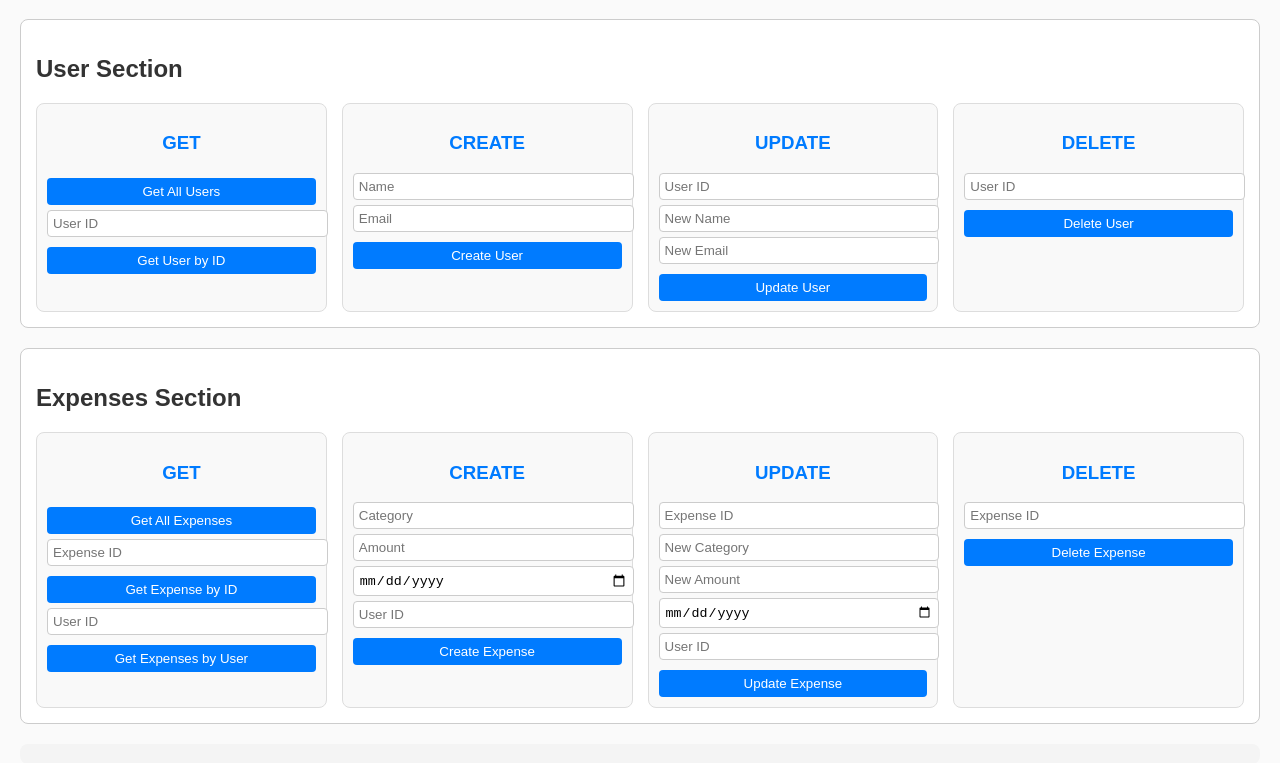
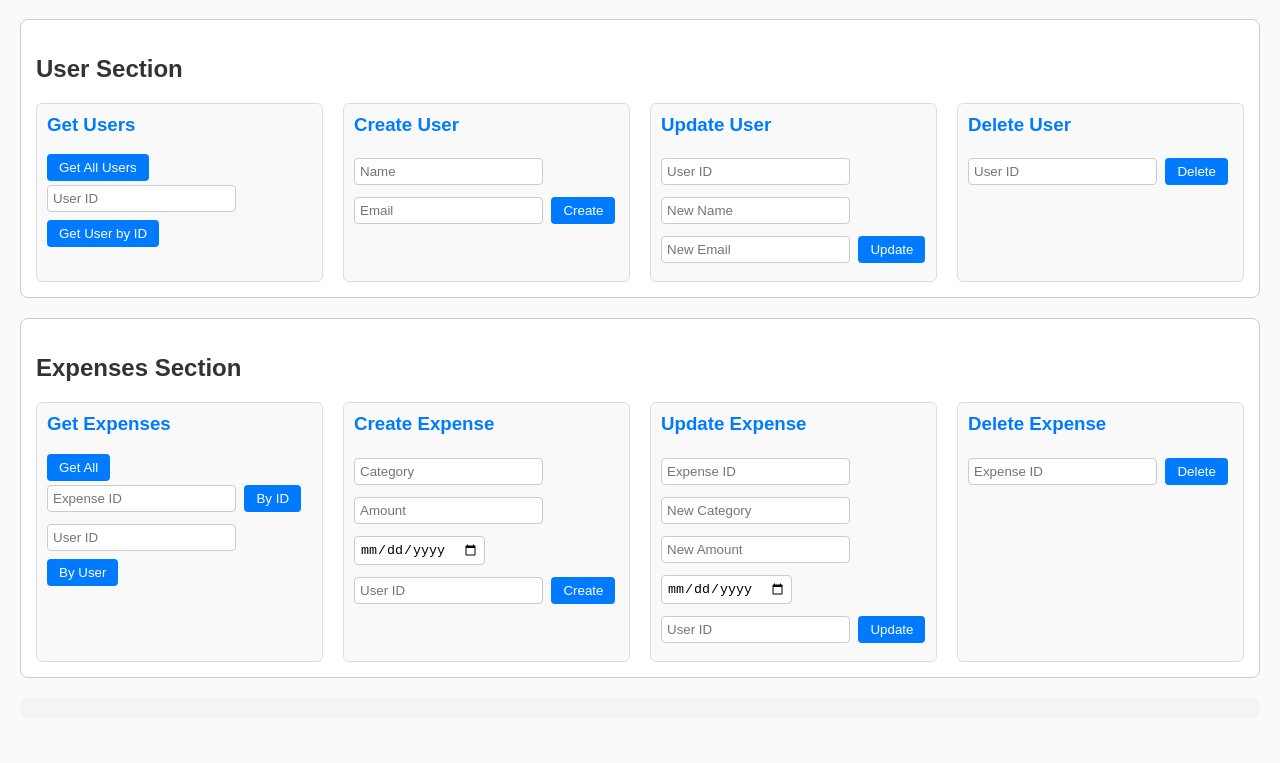
Before and after one commit to stefane-aguiar/expense-tracking-frontend, a plain HTML site: page index.html in a window 1280 px wide. Shown: the part 61-824 px from the top of the page. After the commit the page ends 800 px from the top, so only its background shows below. Drawn offline with Linux system fonts and the light colour scheme.

Commit message:
Fix update and delete issues and improve style

```diff
--- a/index.html
+++ b/index.html
@@ -8,91 +8,98 @@
 <body>
   <h1>Expense Tracker</h1>
 
-  <!-- ============ USERS SECTION ============ -->
+  <!-- ================= USERS ================= -->
   <section>
     <h2>User Section</h2>
-    <div class="section-grid">
 
-      <!-- GET -->
+    <div class="subsections">
+      <!-- GET USERS -->
       <div class="subsection">
-        <h3>GET</h3>
+        <h3>Get Users</h3>
         <button onclick="getAllUsers()">Get All Users</button>
-        <input id="userId" placeholder="User ID" />
-        <button onclick="getUserById()">Get User by ID</button>
+        <div>
+          <input id="userId" placeholder="User ID" />
+          <button onclick="getUserById()">Get User by ID</button>
+        </div>
       </div>
 
-      <!-- CREATE -->
+      <!-- CREATE USER -->
       <div class="subsection">
-        <h3>CREATE</h3>
+        <h3>Create User</h3>
         <input id="userName" placeholder="Name" />
         <input id="userEmail" placeholder="Email" />
-        <button onclick="createUser()">Create User</button>
+        <button onclick="createUser()">Create</button>
       </div>
 
-      <!-- UPDATE -->
+      <!-- UPDATE USER -->
       <div class="subsection">
-        <h3>UPDATE</h3>
+        <h3>Update User</h3>
         <input id="updateUserId" placeholder="User ID" />
         <input id="updateUserName" placeholder="New Name" />
         <input id="updateUserEmail" placeholder="New Email" />
-        <button onclick="updateUser()">Update User</button>
+        <button onclick="updateUser()">Update</button>
       </div>
 
-      <!-- DELETE -->
+      <!-- DELETE USER -->
       <div class="subsection">
-        <h3>DELETE</h3>
+        <h3>Delete User</h3>
         <input id="deleteUserId" placeholder="User ID" />
-        <button onclick="deleteUser()">Delete User</button>
+        <button onclick="deleteUser()">Delete</button>
       </div>
     </div>
   </section>
 
-  <!-- ============ EXPENSES SECTION ============ -->
+  <!-- ================= EXPENSES ================= -->
   <section>
     <h2>Expenses Section</h2>
-    <div class="section-grid">
 
-      <!-- GET -->
+    <div class="subsections">
+      <!-- GET EXPENSES -->
       <div class="subsection">
-        <h3>GET</h3>
-        <button onclick="getAllExpenses()">Get All Expenses</button>
-        <input id="expenseId" placeholder="Expense ID" />
-        <button onclick="getExpenseById()">Get Expense by ID</button>
-        <input id="userExpensesId" placeholder="User ID" />
-        <button onclick="getExpensesByUser()">Get Expenses by User</button>
+        <h3>Get Expenses</h3>
+        <button onclick="getAllExpenses()">Get All</button>
+        <div>
+          <input id="expenseId" placeholder="Expense ID" />
+          <button onclick="getExpenseById()">By ID</button>
+        </div>
+        <div>
+          <input id="userExpensesId" placeholder="User ID" />
+          <button onclick="getExpensesByUser()">By User</button>
+        </div>
       </div>
 
-      <!-- CREATE -->
+      <!-- CREATE EXPENSE -->
       <div class="subsection">
-        <h3>CREATE</h3>
+        <h3>Create Expense</h3>
         <input id="category" placeholder="Category" />
         <input id="amount" type="number" placeholder="Amount" />
         <input id="date" type="date" />
         <input id="expenseUserId" placeholder="User ID" />
-        <button onclick="createExpense()">Create Expense</button>
+        <button onclick="createExpense()">Create</button>
       </div>
 
-      <!-- UPDATE -->
+      <!-- UPDATE EXPENSE -->
       <div class="subsection">
-        <h3>UPDATE</h3>
+        <h3>Update Expense</h3>
         <input id="updateExpenseId" placeholder="Expense ID" />
         <input id="updateCategory" placeholder="New Category" />
         <input id="updateAmount" type="number" placeholder="New Amount" />
         <input id="updateDate" type="date" />
-        <input id="updateUserIdExpense" placeholder="User ID" />
-        <button onclick="updateExpense()">Update Expense</button>
+        <input id="updateExpenseUserId" placeholder="User ID" />
+        <button onclick="updateExpense()">Update</button>
       </div>
 
-      <!-- DELETE -->
+      <!-- DELETE EXPENSE -->
       <div class="subsection">
-        <h3>DELETE</h3>
+        <h3>Delete Expense</h3>
         <input id="deleteExpenseId" placeholder="Expense ID" />
-        <button onclick="deleteExpense()">Delete Expense</button>
+        <button onclick="deleteExpense()">Delete</button>
       </div>
     </div>
   </section>
 
   <pre id="output"></pre>
+
   <script src="script.js"></script>
 </body>
 </html>
--- a/script.js
+++ b/script.js
@@ -6,17 +6,21 @@ function showResult(data) {
 }
 
 // ================= USERS =================
+
+// GET all users
 async function getAllUsers() {
   const res = await fetch(`${baseUrl}/users`);
   showResult(await res.json());
 }
 
+// GET user by ID
 async function getUserById() {
   const id = document.getElementById("userId").value;
   const res = await fetch(`${baseUrl}/users/${id}`);
   showResult(await res.json());
 }
 
+// CREATE user
 async function createUser() {
   const name = document.getElementById("userName").value;
   const email = document.getElementById("userEmail").value;
@@ -24,12 +28,13 @@ async function createUser() {
   const res = await fetch(`${baseUrl}/users`, {
     method: "POST",
     headers: { "Content-Type": "application/json" },
-    body: JSON.stringify({ name, email })
+    body: JSON.stringify({ name, email }),
   });
 
   showResult(await res.json());
 }
 
+// UPDATE user
 async function updateUser() {
   const id = document.getElementById("updateUserId").value;
   const name = document.getElementById("updateUserName").value;
@@ -38,71 +43,55 @@ async function updateUser() {
   const res = await fetch(`${baseUrl}/users/${id}`, {
     method: "PUT",
     headers: { "Content-Type": "application/json" },
-    body: JSON.stringify({ name, email })
+    body: JSON.stringify({ name, email }),
   });
 
   showResult(await res.json());
 }
 
+// DELETE user
 async function deleteUser() {
   const id = document.getElementById("deleteUserId").value;
-  const res = await fetch(`${baseUrl}/users/${id}`, { method: "DELETE" });
-  showResult({ message: `User ${id} deleted successfully.` });
+
+  const res = await fetch(`${baseUrl}/users/${id}`, {
+    method: "DELETE",
+  });
+
+  if (res.ok) {
+    showResult({ message: `User with ID ${id} deleted successfully` });
+  } else {
+    showResult({ error: `Failed to delete user with ID ${id}` });
+  }
 }
 
 // ================= EXPENSES =================
+
+// GET all expenses
 async function getAllExpenses() {
   const res = await fetch(`${baseUrl}/expenses`);
   showResult(await res.json());
 }
 
+// GET expense by ID
 async function getExpenseById() {
   const id = document.getElementById("expenseId").value;
   const res = await fetch(`${baseUrl}/expenses/${id}`);
   showResult(await res.json());
 }
 
+// GET expenses by user ID
 async function getExpensesByUser() {
   const userId = document.getElementById("userExpensesId").value;
   const res = await fetch(`${baseUrl}/expenses/user/${userId}`);
   showResult(await res.json());
 }
 
+// CREATE expense
 async function createExpense() {
   const category = document.getElementById("category").value;
   const amount = parseFloat(document.getElementById("amount").value);
   const rawDate = document.getElementById("date").value;
   const userId = document.getElementById("expenseUserId").value;
-
-  // Format date if needed
-  let date = rawDate;
-  if (rawDate.includes("/")) {
-    const parts = rawDate.split("/");
-    date = `${parts[2]}-${parts[1]}-${parts[0]}`;
-  }
-
-  const expenseData = {
-    category,
-    amount,
-    date,
-    user: { id: parseInt(userId) }
-  };
-
-  const res = await fetch(`${baseUrl}/expenses`, {
-    method: "POST",
-    headers: { "Content-Type": "application/json" },
-    body: JSON.stringify(expenseData)
-  });
-
-  showResult(await res.json());
-}
-
-async function updateExpense() {
-  const id = document.getElementById("updateExpenseId").value;
-  const category = document.getElementById("updateCategory").value;
-  const amount = parseFloat(document.getElementById("updateAmount").value);
-  const rawDate = document.getElementById("updateDate").value;
-  const userId = document.getElementById("updateUserIdExpense").value;
 
   let date = rawDate;
   if (rawDate.includes("/")) {
@@ -114,20 +103,59 @@ async function updateExpense() {
     category,
     amount,
     date,
-    user: { id: parseInt(userId) }
+    user: { id: parseInt(userId) },
+  };
+
+  const res = await fetch(`${baseUrl}/expenses`, {
+    method: "POST",
+    headers: { "Content-Type": "application/json" },
+    body: JSON.stringify(expenseData),
+  });
+
+  showResult(await res.json());
+}
+
+// UPDATE expense
+async function updateExpense() {
+  const id = document.getElementById("updateExpenseId").value;
+  const category = document.getElementById("updateCategory").value;
+  const amount = parseFloat(document.getElementById("updateAmount").value);
+  const rawDate = document.getElementById("updateDate").value;
+  const userId = document.getElementById("updateExpenseUserId").value;
+
+  let date = rawDate;
+  if (rawDate.includes("/")) {
+    const parts = rawDate.split("/");
+    date = `${parts[2]}-${parts[1]}-${parts[0]}`;
+  }
+
+  const expenseData = {
+    category,
+    amount,
+    date,
+    user: { id: parseInt(userId) },
   };
 
   const res = await fetch(`${baseUrl}/expenses/${id}`, {
     method: "PUT",
     headers: { "Content-Type": "application/json" },
-    body: JSON.stringify(expenseData)
+    body: JSON.stringify(expenseData),
   });
 
   showResult(await res.json());
 }
 
+// DELETE expense
 async function deleteExpense() {
   const id = document.getElementById("deleteExpenseId").value;
-  const res = await fetch(`${baseUrl}/expenses/${id}`, { method: "DELETE" });
-  showResult({ message: `Expense ${id} deleted successfully.` });
+
+  const res = await fetch(`${baseUrl}/expenses/${id}`, {
+    method: "DELETE",
+  });
+
+  if (res.ok) {
+    showResult({ message: `Expense with ID ${id} deleted successfully` });
+  } else {
+    showResult({ error: `Failed to delete expense with ID ${id}` });
+  }
 }
--- a/style.css
+++ b/style.css
@@ -17,42 +17,40 @@ section {
   background-color: #fff;
 }
 
-.section-grid {
-  display: grid;
-  grid-template-columns: repeat(4, 1fr);
-  gap: 15px;
+.subsections {
+  display: flex;
+  flex-wrap: wrap;
+  gap: 20px;
+  justify-content: space-between;
 }
 
 .subsection {
+  flex: 1 1 250px;
   border: 1px solid #ddd;
-  border-radius: 8px;
   padding: 10px;
+  border-radius: 6px;
   background-color: #f9f9f9;
 }
 
 .subsection h3 {
-  text-align: center;
+  margin-top: 0;
   color: #007bff;
 }
 
 input {
-  display: block;
-  width: 100%;
   padding: 5px;
-  margin: 5px 0;
+  margin: 4px 4px 8px 0;
   border: 1px solid #ccc;
   border-radius: 4px;
 }
 
 button {
-  width: 100%;
   padding: 6px 12px;
   background-color: #007bff;
   color: white;
   border: none;
   border-radius: 4px;
   cursor: pointer;
-  margin-top: 5px;
 }
 
 button:hover {
```
